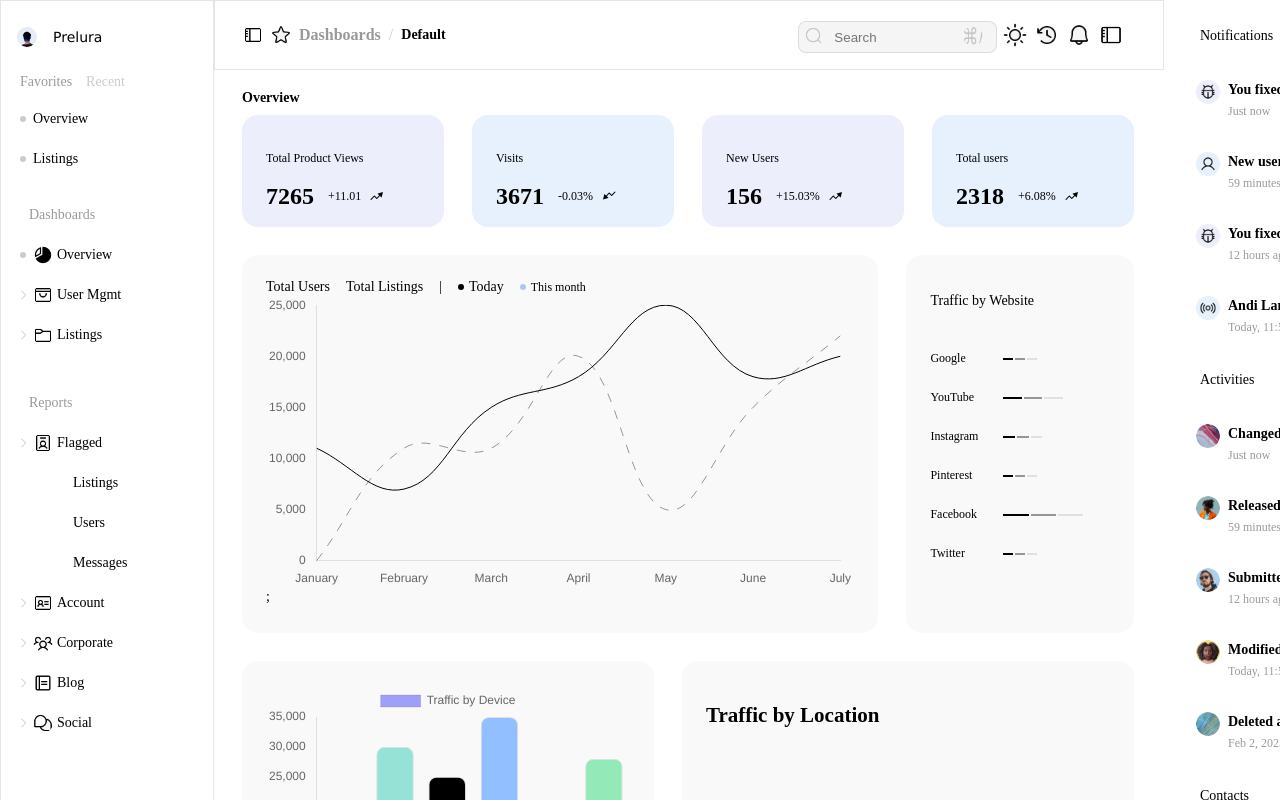
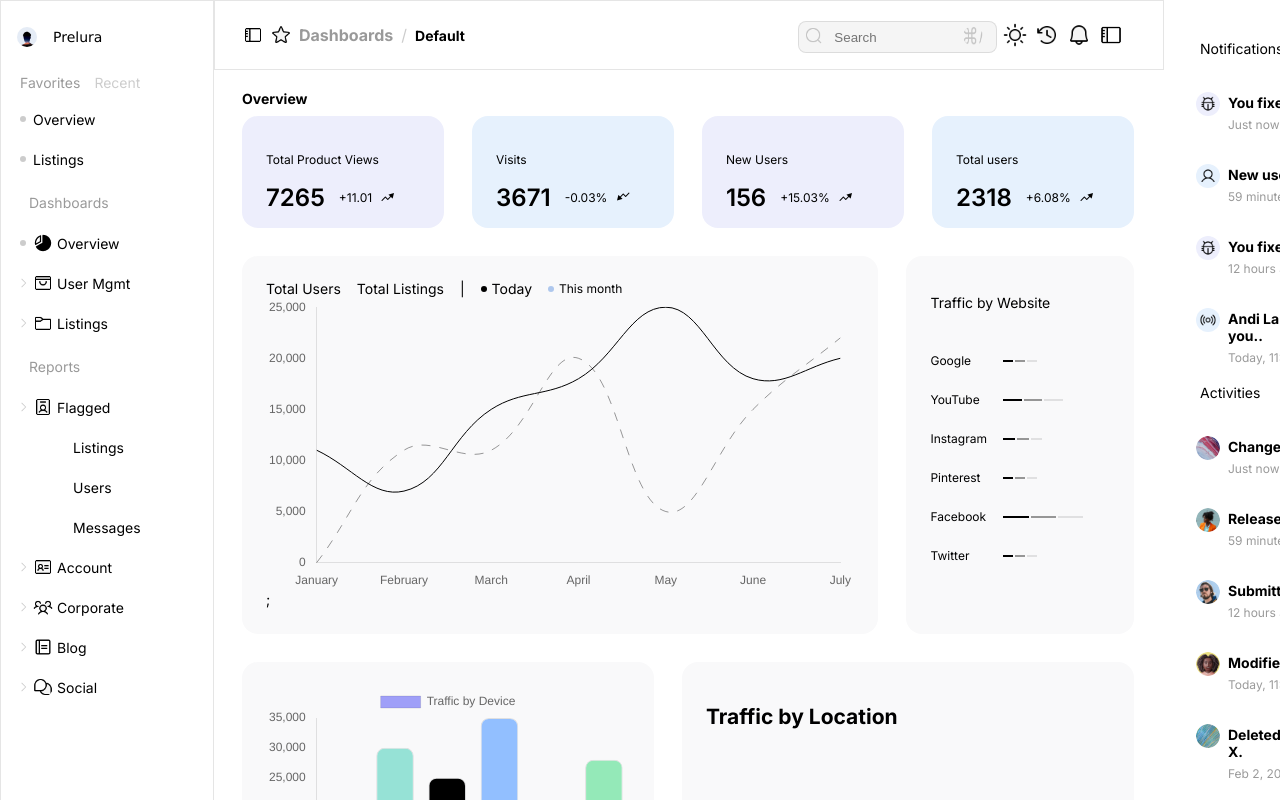
Before and after one commit to dijayst/prelura, a React (Create React App) app: page / in a window 1280 px wide. Shown: the top 800 px of the page. Built offline with nearby package versions, Linux system fonts and the light colour scheme.

Commit message:
completed

```diff
--- a/package.json
+++ b/package.json
@@ -3,6 +3,7 @@
   "version": "0.1.0",
   "private": true,
   "dependencies": {
+    "@fontsource/inter": "^5.1.1",
     "chart.js": "^4.4.7",
     "cra-template": "1.2.0",
     "react": "^19.0.0",
--- a/src/App.css
+++ b/src/App.css
@@ -9,4 +9,5 @@ body{
   padding: 0;
   width: 100%;
   min-height: 100%;
+  font-family: "Inter", sans-serif;
 }
--- a/src/navbar/Notification.js
+++ b/src/navbar/Notification.js
@@ -7,8 +7,9 @@ function Notification() {
 
   return (
     <div className="notification">
+      <div style={{width:"248px",gap:"16px"}}>
     <div className='Leftcontent'>
-    <h1>Notifications</h1>
+    <h1 style={{ fontFamily: 'Inter, sans-serif' }}>Notifications</h1>
   </div>
 
 
@@ -23,9 +24,14 @@ function Notification() {
         </div>
       ))}
     </div>
+    </div>
+
+
+    <div style={{width:"248px",marginBottom:"16px"}}>
     <div className='Leftcontent'>
     <h1>Activities</h1>
   </div>
+
 
 
   <div className="notificationcontent">
@@ -39,8 +45,9 @@ function Notification() {
         </div>
       ))}
     </div>
+    </div>
 
-
+    <div style={{width:"248px"}}>
     <div className='Leftcontent'>
     <h1>Contacts</h1>
   </div>
@@ -56,6 +63,7 @@ function Notification() {
         </div>
       ))}
     </div>
+    </div>
   </div>
   )
 }
--- a/src/navbar/Sidebar.css
+++ b/src/navbar/Sidebar.css
@@ -1,10 +1,24 @@
+body {
+  font-family: 'Inter', sans-serif; /* Apply the Inter font globally */
+}
+
+
+/* Example for the rest of the content */
+h1, h3, .menu, .submenu {
+  font-family: 'Inter', sans-serif;
+}
+
+h1, p {
+  font-family: 'Inter', sans-serif;
+}
+
 
 .sidebar{
+    width: 212px;
     height: 1024px;
-    width: 212px;
-    background-color: #FFFFFF;
+  /* background-color: #FFFFFF;*/
     border: 1px solid #0000001A;
-
+    font-family: 'Inter', sans-serif;
 
 }
 .subheadergroup{
@@ -112,12 +126,16 @@ span:hover{
     transition: background-color 0.3s ease-in-out;
     transform: translateX(5px);
 }
+.maincontainer{
+  margin-bottom: 148px;
+  font-family: 'Inter', sans-serif;
+
+
+
+}
   .container{
-
     margin:  16px 16px 8px 16px;
     width: 180px;
-    height: 172px;
-
   }
   .container .headerimg{
     display: flex;
@@ -214,8 +232,9 @@ color: #000;
     color: #00000033;
   }
   .content {
+    margin: 20px 8px 106px 28px;
+    font-family: 'Inter', sans-serif;
 
-    margin: 20px 8px 2px 28px;
   }
   .content h1{
 font-size: 10;
@@ -271,7 +290,9 @@ align-items: center;
 .notification{
   font-size: 14px;
   font-weight:400;
-  margin: 4px 16px 18px 16px;
+  height: 1024px;
+  margin: 16px 16px 100px 16px;
+
 }
 
   .notificationcontent {
@@ -287,7 +308,6 @@ align-items: center;
     align-items: center;
     padding: 8px;
     height: 52px;
-    width: 248px;
     border-radius: 6px;
     transition: transform 0.3s ease-in-out;
 
@@ -403,10 +423,16 @@ border: 1px solid #0000001A;
 
 .Numberofproduct{
   display: flex;
-
   font-size: 24px;
   font-weight:600;
 }
+.Overview .Numberofproduct p {
+  transition: transform 0.3s ease;
+}
+.Overview .Numberofproduct p:hovered{
+  transform: translateY(-15px);
+}
+
 .Numberofproduct p:first-child{
   transition: transform 0.3s ease;
 }
--- a/src/navbar/Sidebar.js
+++ b/src/navbar/Sidebar.js
@@ -6,7 +6,7 @@ const Sidebar = () => {
   return (
     <div className="sidebar">
       {/* Header */}
-
+    <div className="maincontainer">
       <div className="container">
       <div className="headerimg">
        <img src="../Image/Frame.png" alt="Prelura"  />
@@ -55,6 +55,9 @@ const Sidebar = () => {
         </div>
 
       </div>
+</div>
+      <div style={{display:"flex",fontSize:"14px",fontWeight:"Regular",marginLeft:"32px",alignItems:"center",gap:"12px",marginBottom:"32px"}}><img src="../Image/Group 15 1.png" alt="Prelura"  /><div><p>Prelura 2025</p></div></div>
+
     </div>
   );
 };
```
Also changed, not shown: src/App.js (+10 -0 lines), src/navbar/Content .js (+6 -2 lines), 1 other file (tests, documents, lock files or other folders).
